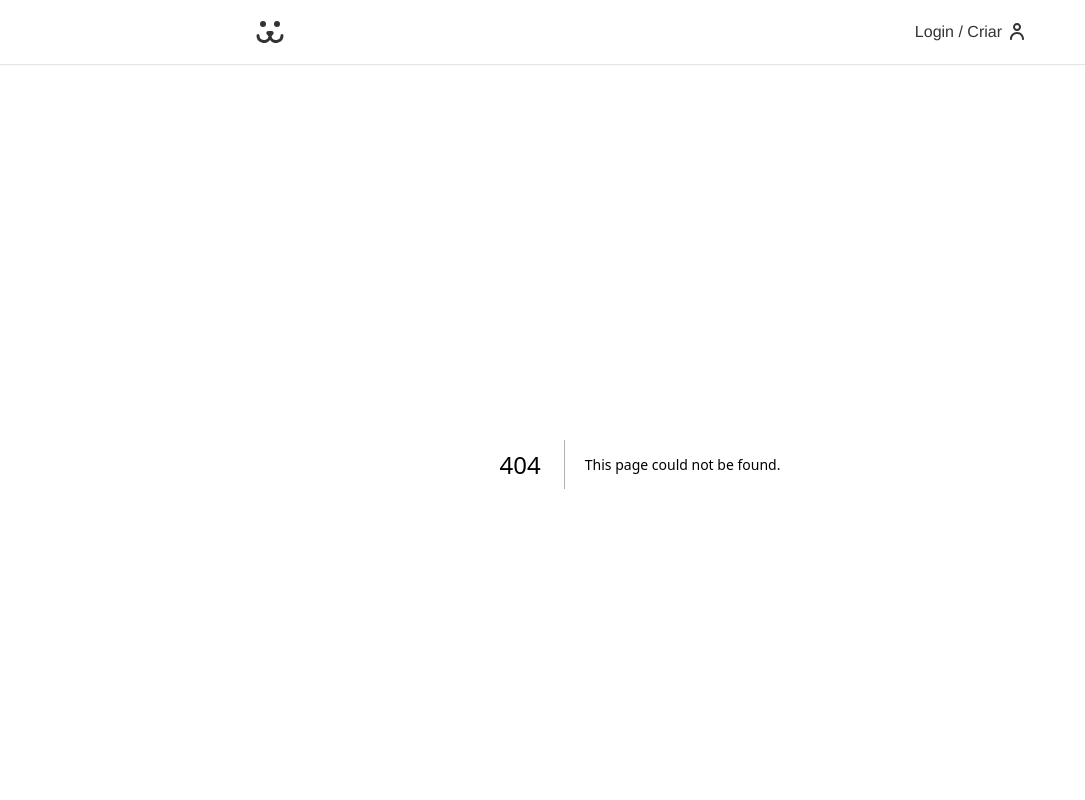
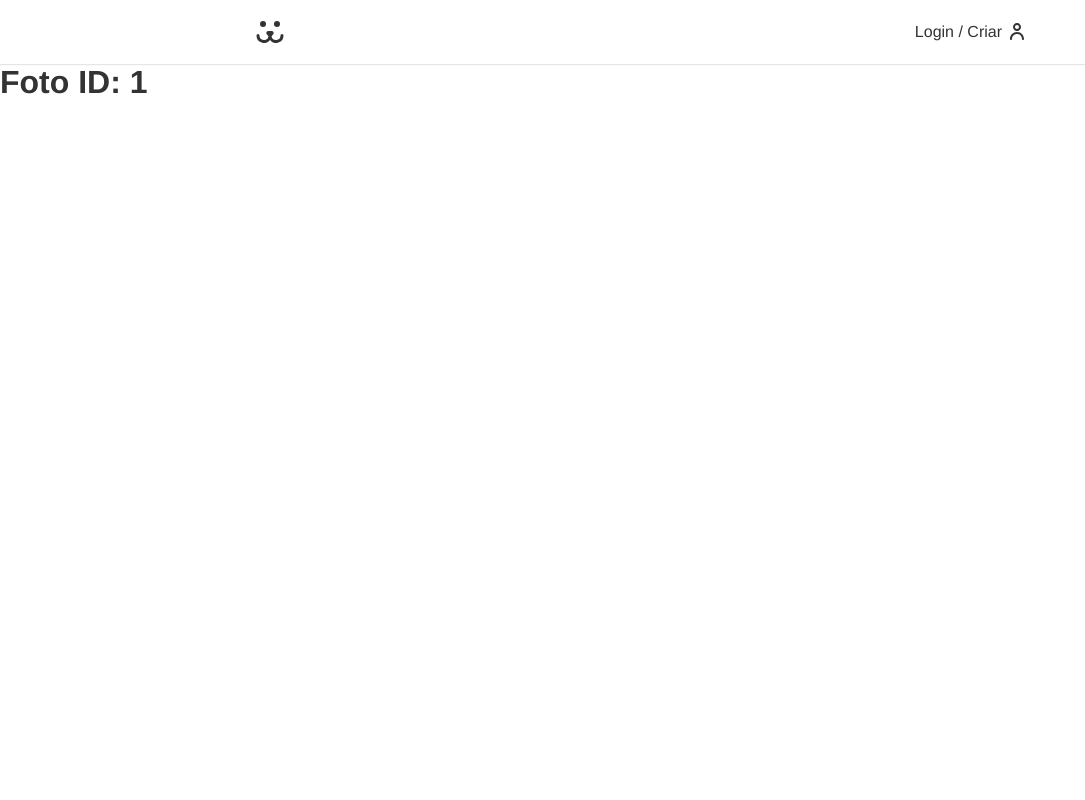
Before and after one commit to Edyane/dogs-next, a Next.js app: page /foto/1 in a window 1280 px wide. Before the commit this address had no page. Shown: the top 800 px of the page, without its empty margins (0-1085 px from the left). Built offline with nearby package versions, Linux system fonts and the light colour scheme.

Commit message:
feat: adicionando fotoIdPage

```diff
--- /dev/null
+++ b/src/app/foto/[id]/page.tsx
@@ -0,0 +1,7 @@
+export default async function FotoIdPage({params} : {params: {id: number}}) {
+    return (
+        <main>
+            <h1>Foto ID: {params.id}</h1>
+        </main>
+    )
+}
```
